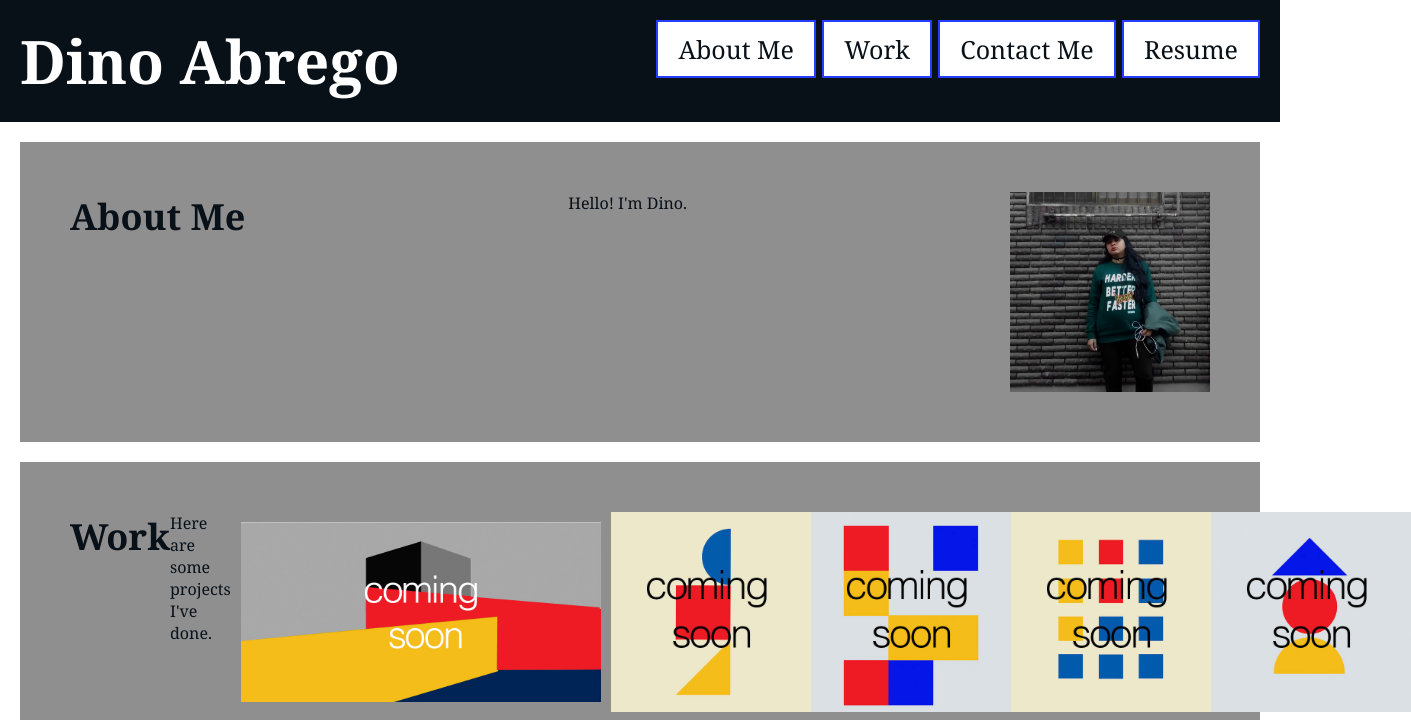
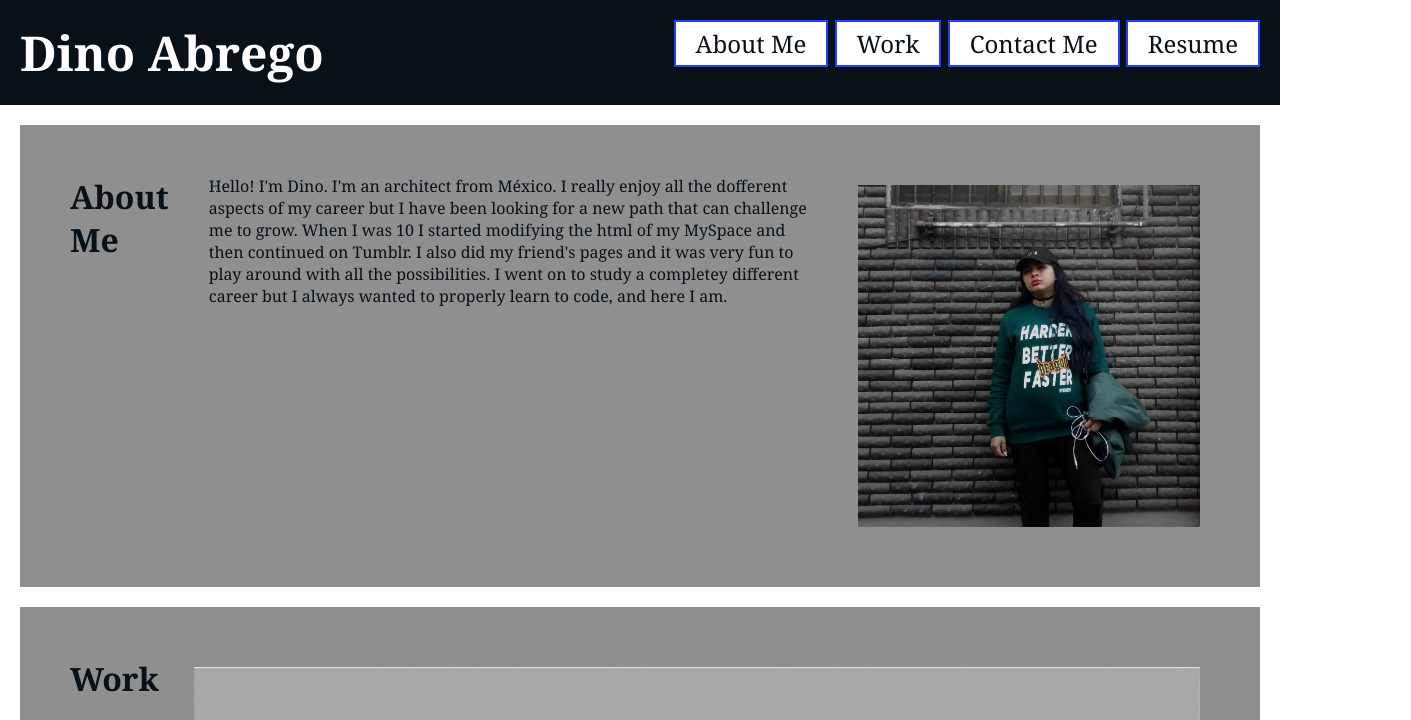
Before and after one commit to dinoabrego/portfolio, a plain HTML site: page index.html in a window 1280 px wide. Shown: the top 720 px of the page, 1411 px wide, since content can reach past the window. Drawn offline with Linux system fonts and the light colour scheme.

Commit message:
new styles

```diff
--- a/assets/css/style.css
+++ b/assets/css/style.css
@@ -20,6 +20,7 @@
 body {
     background-color: var(--light);
     font-family: Georgia, 'Times New Roman', Times, serif;
+    font-size: 100%;
 }
 
 /* HEADER */
@@ -28,18 +29,18 @@ header {
     padding: 20px;
     background-color: var(--dark);
     color: var(--light);
+    min-width: 100px;
 }
 
 header h1 {
     display: inline-block;
-    font-size: 60px;
+    font-size: 300%;
 }
 
 header nav {
     float: right;
-    font-size: 25px;
+    font-size: 150%;
 }
-
 
 header nav ul li {
     display: inline-block;
@@ -57,7 +58,7 @@ header nav ul li a:link, a:visited {
     background-color: var(--light);
     color: var(--dark);
     border: 2px solid var(--color1);
-    padding: 10px 20px;
+    padding: 5px 20px;
     text-align: center;
     text-decoration: none;
 }
@@ -81,7 +82,7 @@ main {
     flex: 0 1 auto;
     justify-content: space-between;
     width: 100%;
-    height: 300px;
+    height: 100%;
     padding: 50px;
     background-color: var(--background2);
     color: var(--dark);
@@ -91,29 +92,60 @@ main {
 
 .sections h2 {
     display: inline-block;
-    margin-bottom: 20px;
-    font-size: 36px;
+    font-size: 200%;
+}
+
+.sections p {
+    margin-right: 40px;
+    margin-left: 40px;
+}
+
+#work {
+    display: flex;
+    flex-direction: row;
+    flex-wrap: wrap;
 }
 
 footer {
     padding: 10px;
     text-align: center;
-    font-size: 20px;
+    font-size: 150%;
 }
+
 
 /*Images*/
 
-.main-image {
-    display: inline-block;
+#main-image {
+    display: flex;
+    float: right;
     margin: 10px;
     max-width: 100%;
 }
 
 .images {
-    display: inline-block;
-    width:50%;
-    height:100%;
-    object-fit:cover;
+    margin-bottom: 20px;
+    display: flex;
+    float: right;
+    width: 60%;
+    justify-content: flex-end;
+}
+
+#about {
+    display: flex;
+    margin: 10px;
+    width: 30%;
+    height: auto;
+}
+
+.column {
+    float: left;
+    width: 50%;
+}
+
+#resume-image {
+    display: flex;
+    float: right;
+    width: 60%;
 }
 
 /* Responsive Design */
@@ -123,12 +155,11 @@ footer {
       flex-direction: column;
     }
 
-    section {
-      padding-right: 0;
+    header nav ul li {
+        flex-direction: column;
     }
 
-    aside {
-      width: 100%;
-      text-align: center;
+    .column {
+        width: 100%;
     }
   }
--- a/index.html
+++ b/index.html
@@ -30,20 +30,25 @@
         <section id="about-me" class="sections">
             <h2>About Me</h2>
             <p>
-                Hello! I'm Dino.
+                Hello! I'm Dino. I'm an architect from México. I really enjoy all the dofferent aspects of my career but I have been
+                looking for a new path that can challenge me to grow. When I was 10 I started modifying the html of my MySpace and then
+                continued on Tumblr. I also did my friend's pages and it was very fun to play around with all the possibilities. I went on
+                to study a completey different career but I always wanted to properly learn to code, and here I am.
             </p>
-            <img class="about" src="./assets/images/about-me.jpg" alt="Portrait of me standing in front of a brick wall." class="float-right" />
+            <img id="about" src="./assets/images/about-me.jpg" alt="Portrait of me standing in front of a brick wall." class="float-right" />
         </section>
         <section id="work" class="sections">
             <h2>Work</h2>
-            <p>
-             Here are some projects I've done.
-            </p>
-            <img class="main-image" src="./assets/images/phm.jpg" alt="Place holder image with geometric shapes and a text that reads coming soon." />
-            <img class="images" src="./assets/images/ph1.jpg" alt="Place holder image with geometric shapes and a text that reads coming soon."/>
-            <img class="images" src="./assets/images/ph2.jpg" alt="Place holder image with geometric shapes and a text that reads coming soon."/>
-            <img class="images" src="./assets/images/ph3.jpg" alt="Place holder image with geometric shapes and a text that reads coming soon."/>
-            <img class="images" src="./assets/images/ph4.jpg" alt="Place holder image with geometric shapes and a text that reads coming soon."/>
+            <div><img id="main-image" src="./assets/images/phm.jpg" alt="Place holder image with geometric shapes and a text that reads coming soon." />
+            </div>
+            <div class="column"><img class="images" src="./assets/images/ph1.jpg" alt="Place holder image with geometric shapes and a text that reads coming soon."/>
+            </div>
+            <div class="column"><img class="images" src="./assets/images/ph2.jpg" alt="Place holder image with geometric shapes and a text that reads coming soon."/>
+            </div>
+            <div class="column"><img class="images" src="./assets/images/ph3.jpg" alt="Place holder image with geometric shapes and a text that reads coming soon."/>
+            </div>
+            <div class="column"><img class="images" src="./assets/images/ph4.jpg" alt="Place holder image with geometric shapes and a text that reads coming soon."/>
+            </div>
         </section>
         <section id="contact" class="sections">
             <h2>Contact</h2>
@@ -53,10 +58,7 @@
         </section>
         <section id="resume" class="sections">
             <h2>Resume</h2>
-            <p>
-                Curriculum
-            </p>
-            <img src="./assets/images/phm2.jpg" alt="Placeholder image." class="float-right" />
+            <img id="main-image" src="./assets/images/phm2.jpg" alt="Placeholder image."/>
         </section>
     </main>
     <footer>
```
